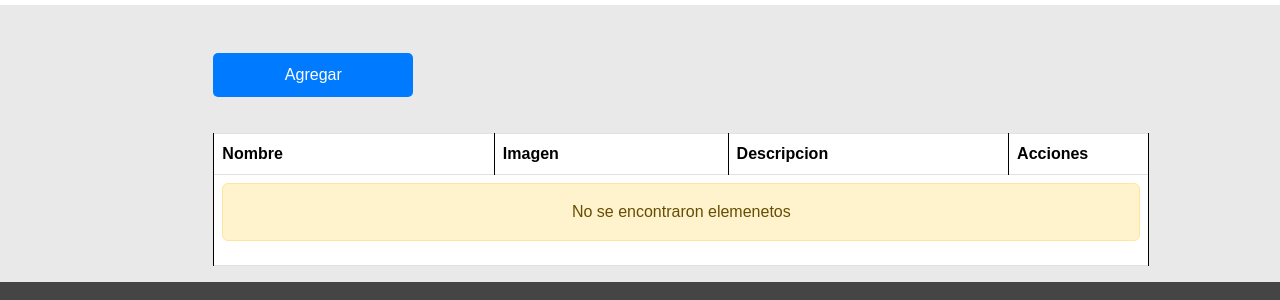
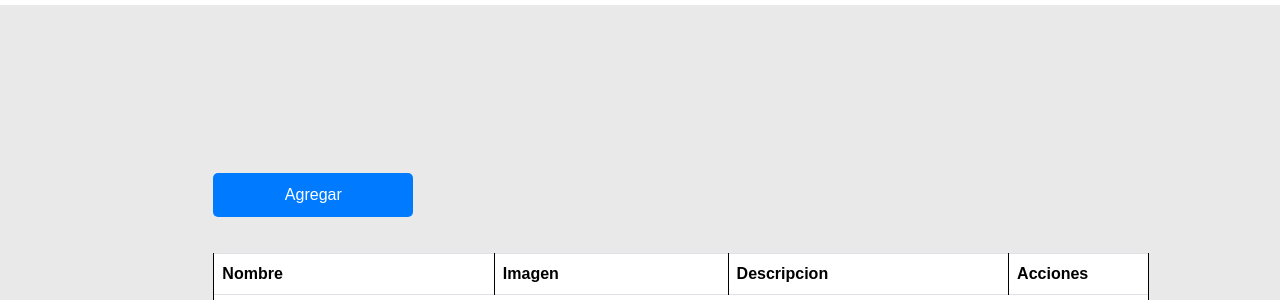
Before and after one commit to TelecomNetworkPeru/web, a plain HTML site: page tbMatenimiento.html in a window 1280 px wide. Shown: the part 75-375 px from the top of the page. Drawn offline with nearby package versions, Linux system fonts and the light colour scheme; some packages are replaced by stand-ins of ours; a script that the page names is missing; files whose address does not match are found by name.

Commit message:
Add files via upload

```diff
--- a/tbMatenimiento.html
+++ b/tbMatenimiento.html
@@ -14,11 +14,10 @@
   <link rel="stylesheet" href="css/styles.css">
   <link rel="stylesheet" href="css/stylo.css">
   <link rel="stylesheet" href="ext/iconos/css/fontello.css">
-
 </head>
 
 <body>
-  <header>
+  <header style="height: 200px;">
     <nav class="navbar navbar-expand-lg bg-custom">
       <div class="container-fluid">
         <a class="navbar-brand" href="#">
@@ -193,7 +192,6 @@
 </footer>
 
 
-
   <script src="https://cdn.jsdelivr.net/npm/bootstrap@5.3.2/dist/js/bootstrap.bundle.min.js"
   integrity="sha384-C6RzsynM9kWDrMNeT87bh95OGNyZPhcTNXj1NW7RuBCsyN/o0jlpcV8Qyq46cDfL"
   crossorigin="anonymous"></script>
@@ -202,3 +200,5 @@
 <script src="js/main.js"></script>
 <script src="js/funciones.js"></script>
 </body>
+
+</html>
```
Also changed, not shown: Productos.html (+1 -1 lines).
